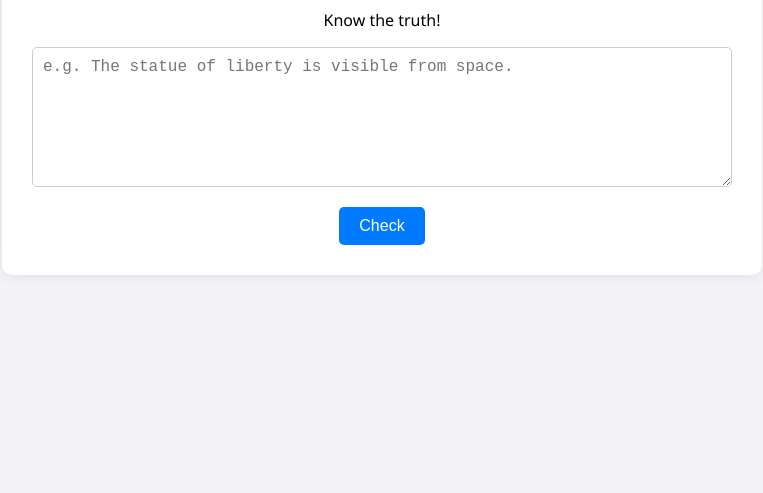
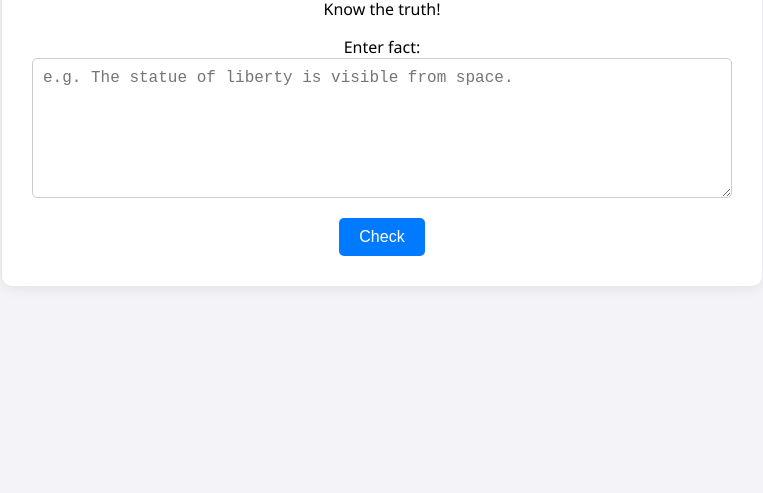
Before and after one commit to AnushreeNema/check-fact, a plain HTML site: page index.html in a window 1280 px wide. Shown: the part 307-800 px from the top of the page, without its empty margins (258-1021 px from the left). Drawn offline with Linux system fonts and the light colour scheme.

Commit message:
label for fact entering

```diff
--- a/index.html
+++ b/index.html
@@ -10,6 +10,7 @@
     <div class="container">
       <h2 class="centered">Check Fact</h2>
       <p class="centered">Know the truth!</p>
+      <label for="claimInput">Enter fact:</label>
       <textarea
         id="claimInput"
         placeholder="e.g. The statue of liberty is visible from space."
```
